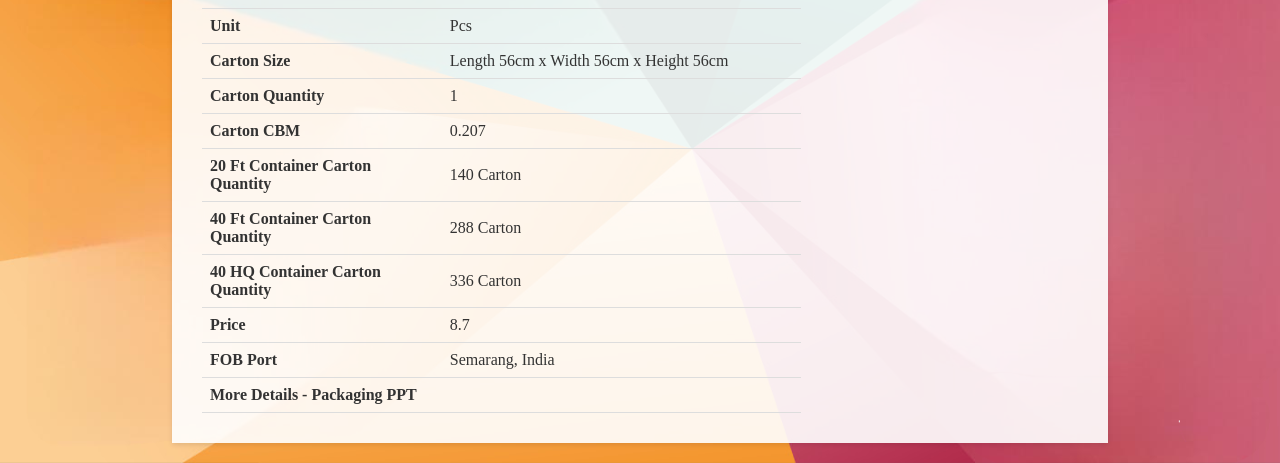
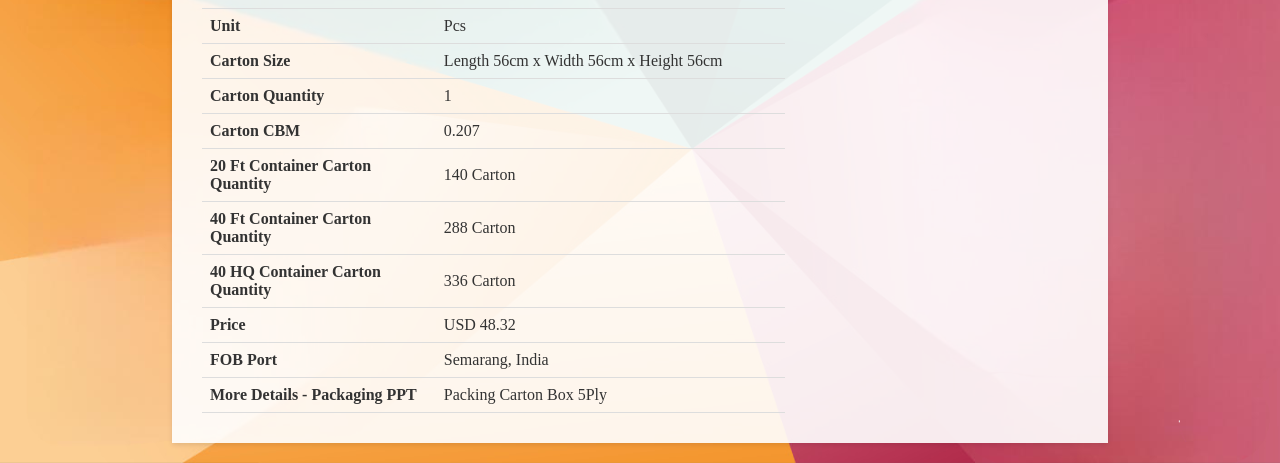
Before and after one commit to GBSLIT/GBSL25351, a plain HTML site: page index.html in a window 1280 px wide. Shown: the part 520-983 px from the top of the page. Drawn offline with Linux system fonts and the light colour scheme.

Commit message:
Update index.html

```diff
--- a/index.html
+++ b/index.html
@@ -151,7 +151,7 @@
                     <th>Product Size</th>
                     <td>Large-Length 55cm x Width 55cm x Height 55cm(64)<br>
                         Medium-Length 42cm x Width 42cm x Height 42cm(49)<br>
-                        Small-Length 30cm x Width 30cm x Height 30cm(37)</td>
+                        Small-Length 30cm x Width 30cm x Height 30cm(37)<td>
                 </tr>
                 <tr>
                     <th>Product CBM</th>
@@ -191,7 +191,7 @@
                 </tr>
                 <tr>
                     <th>Price</th>
-                    <td>8.7</td>
+                    <td>USD 48.32</td>
                 </tr>
                 <tr>
                     <th>FOB Port</th>
@@ -199,7 +199,7 @@
                 </tr>
                 <tr>
                     <th>More Details - Packaging PPT</th>
-                    <td><button class="link-button" onclick="window.location.href='Link';"> </button></td>
+                    <td>Packing Carton Box 5Ply</td>
                 </tr>
             </table>
         </div>
```
